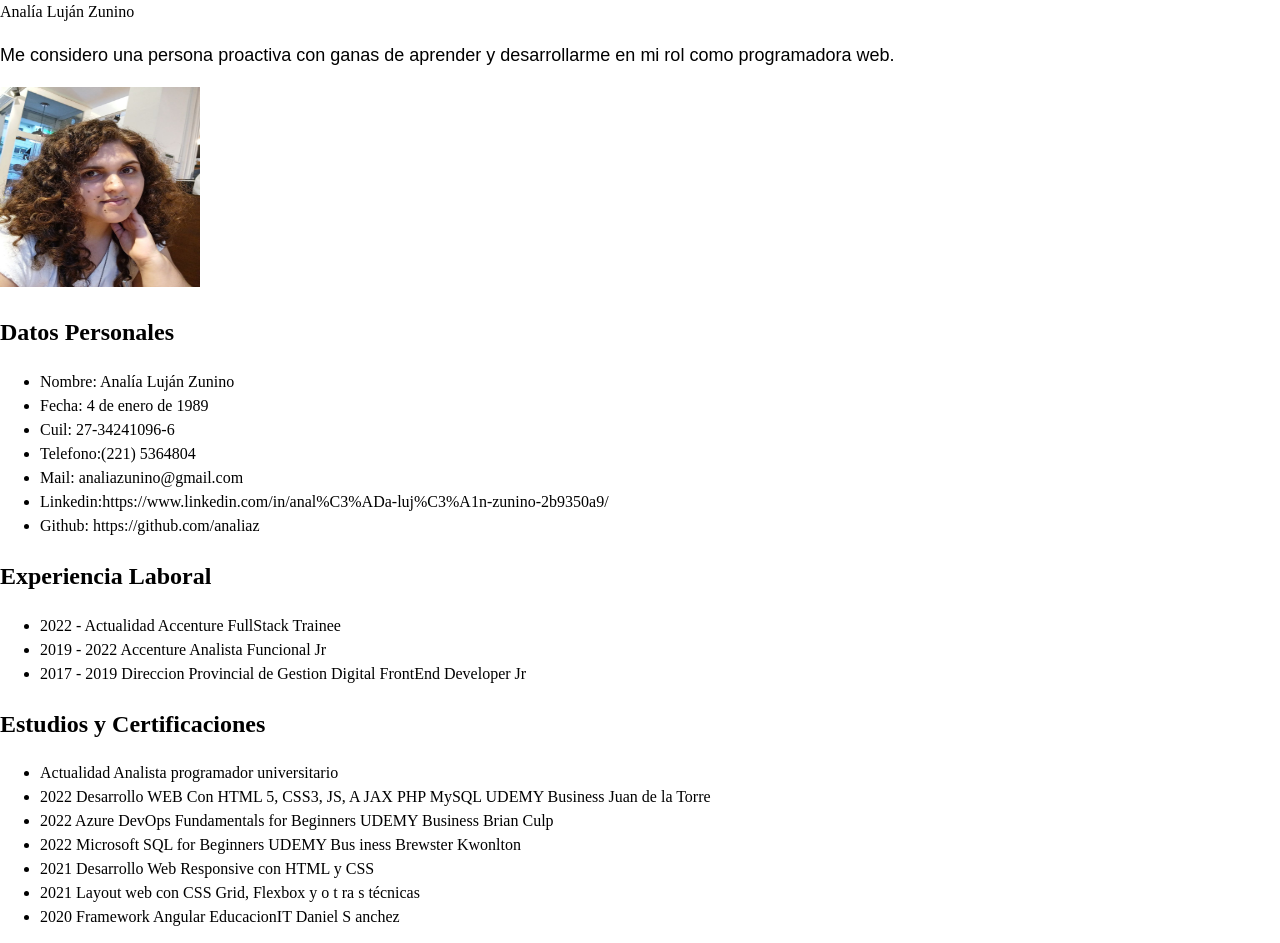
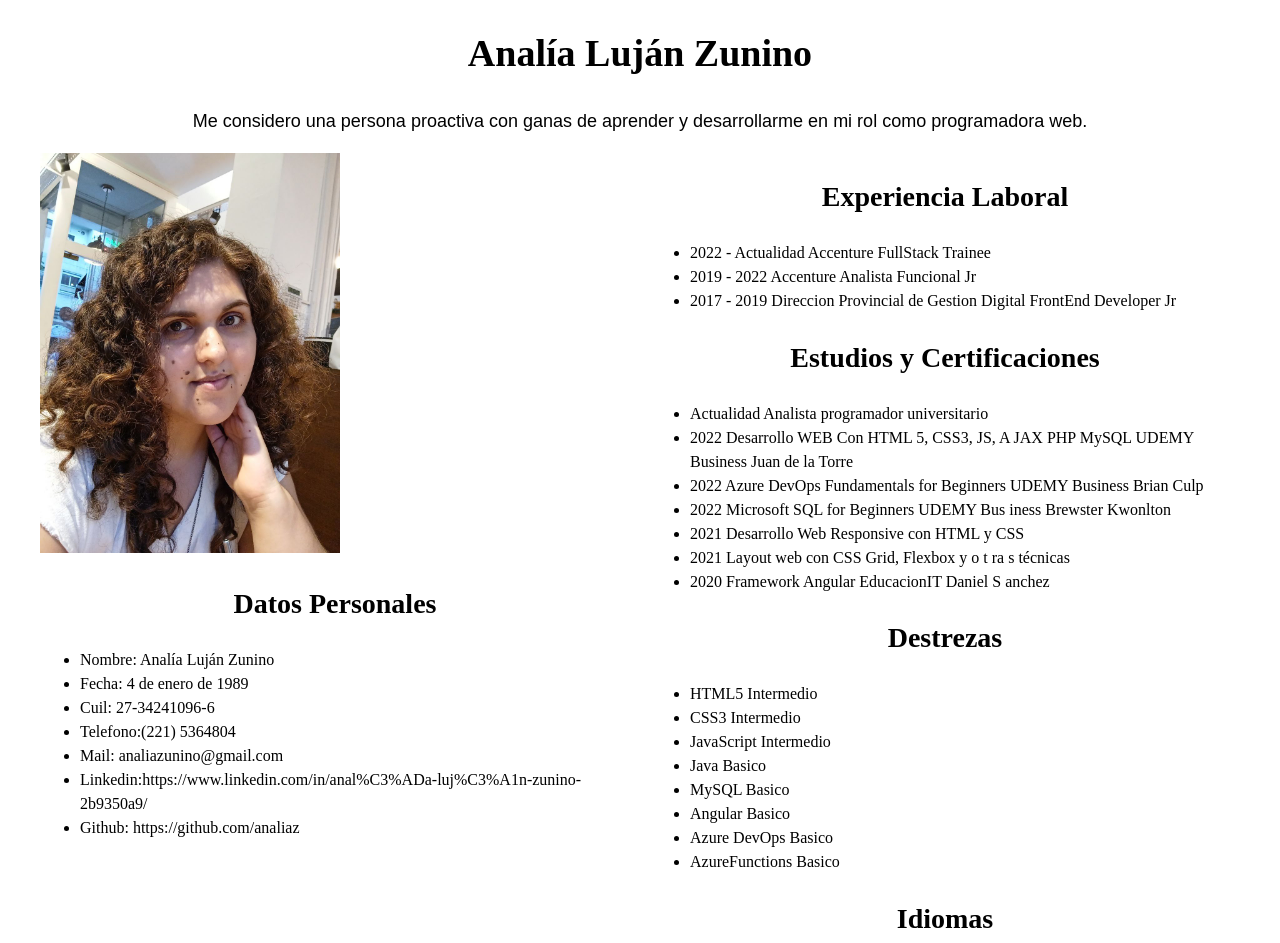
Before and after one commit to analiaz/CurriculumViate, a plain HTML site: page index.html in a window 1280 px wide. Shown: the top 943 px of the page. Drawn offline with Linux system fonts and the light colour scheme; files that its build step writes are made by us from their sources.

Commit message:
dosColumnas

```diff
--- a/index.css
+++ b/index.css
@@ -1,6 +1,3 @@
-/*Utilizare BEM*/
-
-
 /*Globales*/
 
 html {
@@ -24,13 +21,53 @@ body {
     /*base de la fuente*/
 }
 
+.contenedor {
+    max-width: 1200px;
+    width: 95%;
+    margin: 0 auto;
+}
+
 p {
     font-size: 1.8rem;
     font-family: Arial, Helvetica, sans-serif;
 }
 
+/*tipografia*/
+h1 {
+    font-size: 3.8rem;
+}
 
+h2 {
+    font-size: 2.8rem;
+}
+
+h3 {
+    font-size: 1.8rem;
+}
+
+h1,
+h2,
+h3 {
+    text-align: center;
+}
+
+
+.introduccion__texto {
+    text-align: center;
+}
+
+/*aside*/
 #anyfoto {
-    height: 20rem;
-    width: 20rem;
+    max-width: 40rem;
+    max-height: 40rem;
 }
+
+
+/* dos columnas*/
+@media (min-width: 768px) {
+    .dos-columnas {
+        display: grid;
+        grid-template-columns: repeat(2, 1fr);
+        column-gap: 2rem;
+    }
+}
--- a/index.html
+++ b/index.html
@@ -12,7 +12,7 @@
 
 <body>
     <header class="header">
-        Analía Luján Zunino
+        <h1>Analía Luján Zunino</h1>
     </header>
     <section class="introduccion">
         <p class="introduccion__texto">
@@ -20,6 +20,7 @@
             y desarrollarme en mi rol como programadora web.
         </p>
     </section>
+    <div class="contenedor dos-columnas">
         <aside class="datos">
             <img id="anyfoto" src="png/any_photo.jpeg" alt="any_photo">
             <h2>Datos Personales</h2>
@@ -68,8 +69,10 @@
                 <li>Chino Basico Instituto Confucio UNLP</li>
             </ul>
         </main>
+    </div>
+    <footer class="footer">De mi autoridad</footer>
 </body>
 
-<footer class="footer">De mi autoridad</footer>
+
 
 </html>
```
Lines whose indentation alone changed are shown as unchanged.
